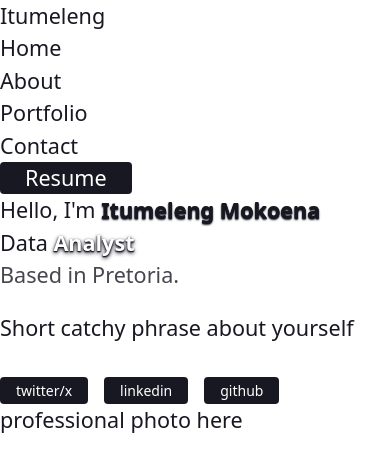
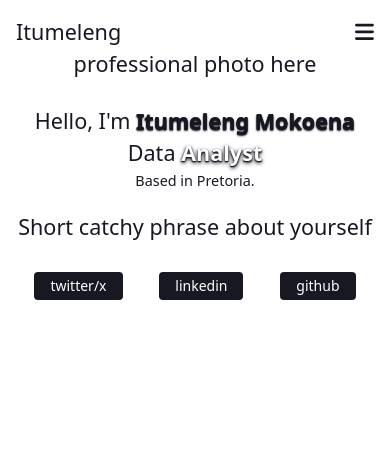
Before and after one commit to lsd1code/Itu_portfolio, a React (Vite) app: page / in a window 390 px wide. Shown: the top 472 px of the page. Built offline with nearby package versions, Linux system fonts and the light colour scheme; a web font is replaced by a local one.

Commit message:
FEAT: add responsive navigation

```diff
--- a/src/Home/Home.jsx
+++ b/src/Home/Home.jsx
@@ -1,20 +1,21 @@
 import { FontAwesomeIcon } from "@fortawesome/react-fontawesome"
-import {} from "@fortawesome/free-solid-svg-icons"
+import { faBars } from "@fortawesome/free-solid-svg-icons"
+import { useState } from "react"
 
 const Home = () => {
   return (
-    <section className="md:px-[80px] text-[#181823] h-dvh">
+    <section className="p-[16px] md:px-[80px] text-[#181823] h-dvh">
       <Navbar/>
 
-      <div className="h-full text-justify md:flex justify-between gap-6 items-center">
+      <div className="md:h-full text-center md:text-justify flex flex-col-reverse md:flex md:justify-between gap-6 justify-start m-0 md:items-center">
         <div className="md:basis-2/3">
           <h1 className="md:text-6xl">Hello, I'm <span className="font-bold text-shadow-[#181823] text-shadow-sm">Itumeleng Mokoena</span></h1>
           <h1 className="md:text-5xl">Data <span className="text-white font-bold text-shadow-[#181823] text-shadow-md">Analyst</span></h1>
-          <p className="mb-5 opacity-80">Based in Pretoria.</p>
+          <p className="text-[.9rem] md:text-[1rem] mb-5">Based in Pretoria.</p>
 
           <p className="mb-7">Short catchy phrase about yourself</p>
 
-          <div className="space-x-4">
+          <div className="flex justify-around">
             <a href="#" className="rounded-sm bg-[#181823] text-white transition-colors duration-300 hover:bg-blue-500 px-[16px] py-1 text-sm">
               twitter/x
             </a>
@@ -32,13 +33,19 @@ const Home = () => {
 }
 
 const Navbar = () => {
+  const [isOpen, setIsOpen] = useState(false)
+
   return (
-    <nav className="md:flex justify-between items-center md:py-[24px]">
+    <nav className="flex justify-between items-center md:py-[24px]">
       <div>
         <span>Itumeleng</span>
       </div>
 
-      <ul className="md:flex gap-6">
+      <div className="cursor-pointer" onClick={() => setIsOpen(!isOpen)}>
+        <FontAwesomeIcon icon={faBars}/>
+      </div>
+
+      <ul className="hidden md:flex gap-6">
         <li>
           <a href="#home">Home</a>
         </li>
@@ -53,7 +60,26 @@ const Navbar = () => {
         </li>
       </ul>
 
-      <div>
+      <ul className={`md:hidden absolute top-0 ${!isOpen ? "left-[-350px]" : "left-0"} h-dvh w-[60%] bg-gray-500 px-10 py-6 space-y-6`}>
+        <li>
+          <a href="#home">Home</a>
+        </li>
+        <li>
+          <a href="#home">About</a>
+        </li>
+        <li>
+          <a href="#home">Portfolio</a>
+        </li>
+        <li>
+          <a href="#home">Contact</a>
+        </li>
+
+        <li className="">
+          <a className="text-white bg-[#181823] px-[28px] py-2 rounded-sm cursor-pointer">Resume</a>
+        </li>
+      </ul>
+
+      <div className="hidden md:block">
         <button className="text-white bg-[#181823] px-[25px] rounded-sm cursor-pointer">Resume</button>
       </div>
     </nav>
```
